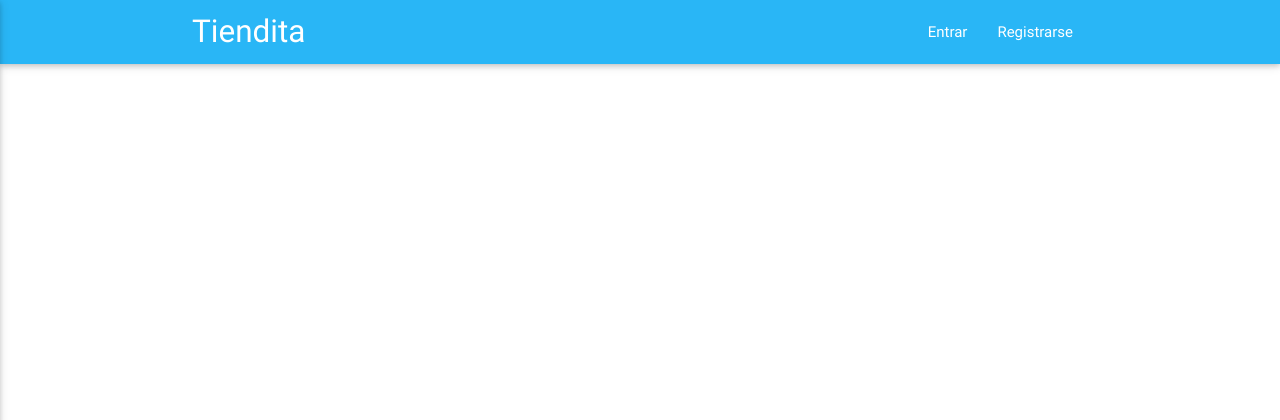
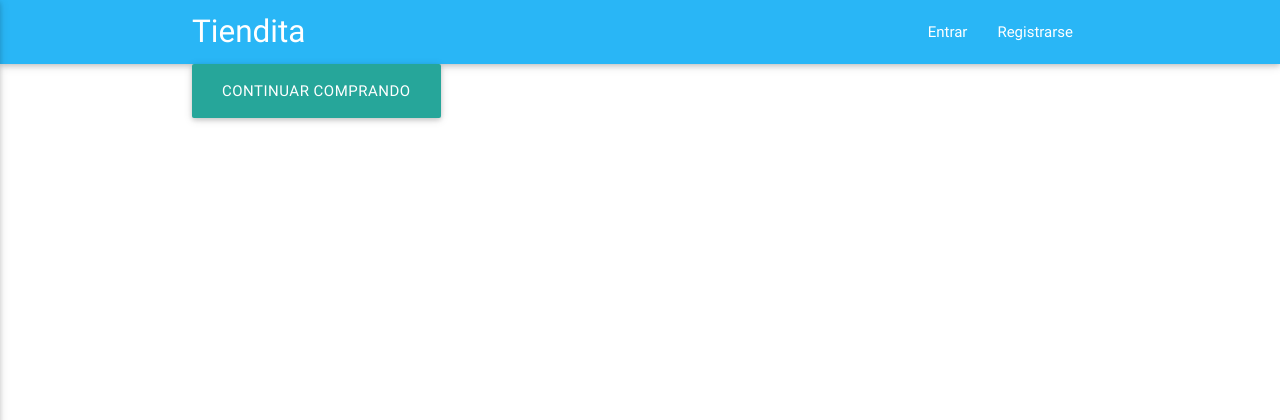
Before and after one commit to crashbit/2016-2, a Flask app: template Teoria-PAMN/flask/forms-orm-bd/app/templates/carrito.html in a window 1280 px wide. Shown: the top 420 px of the page. Run offline with Flask 2, Linux system fonts and the light colour scheme; the template is opened without the code that fills it: values that come from a table or form of the project are taken from there, others are empty; data comes from the database, SQL or seed files in the repository; some libraries are stand-ins or nearby versions.

Commit message:
Se agrego un botoncito en carrito.html

```diff
--- a/Teoria-PAMN/flask/forms-orm-bd/app/templates/carrito.html
+++ b/Teoria-PAMN/flask/forms-orm-bd/app/templates/carrito.html
@@ -8,6 +8,7 @@
             <h5>Usted es el usuario: {{ g.user.nickname}}</h5>
             <h5>Ha agregado: {{cantidad}} unidades de {{producto.nombre}} al carrito</h5>
             {% endif %}
+            <a href="/productos" class="waves-effect waves-light btn-large">Continuar comprando</a>
             </div>
     </div>
 
```
